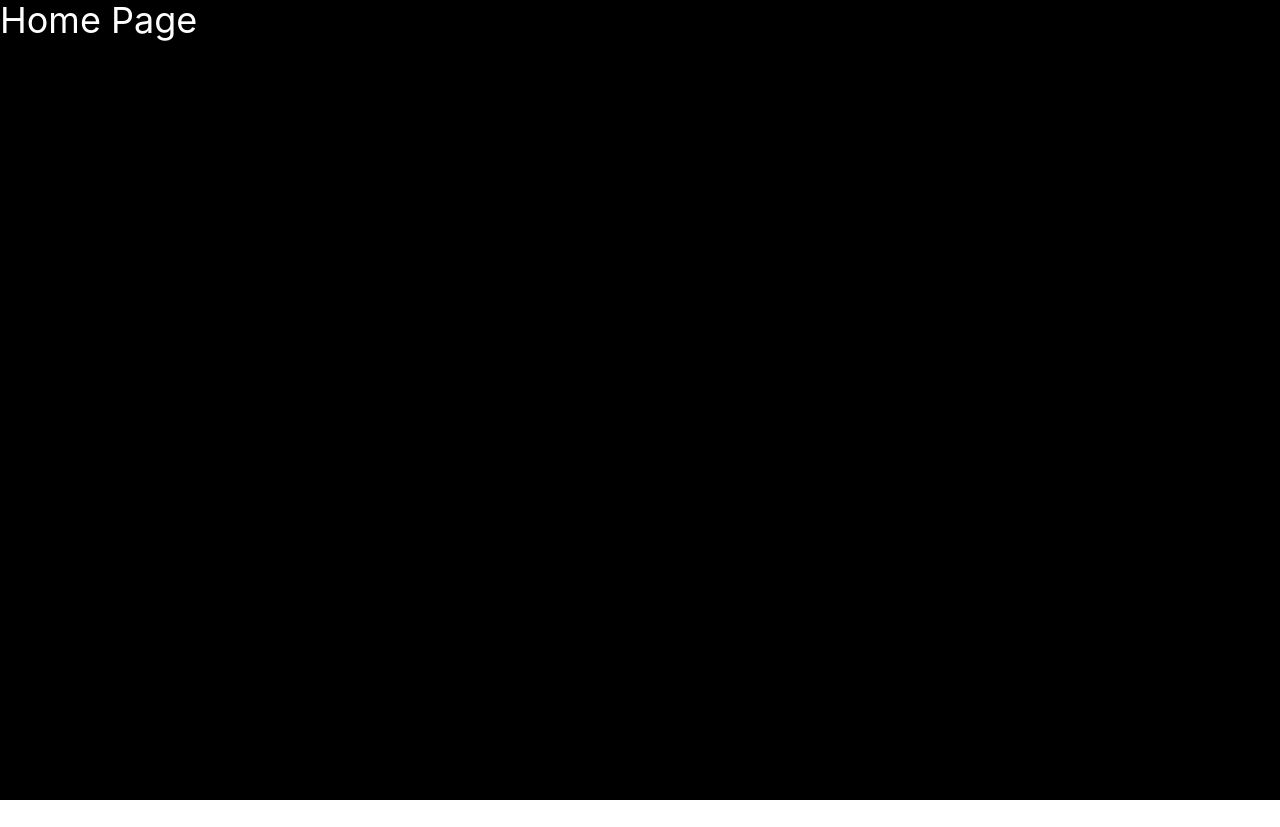
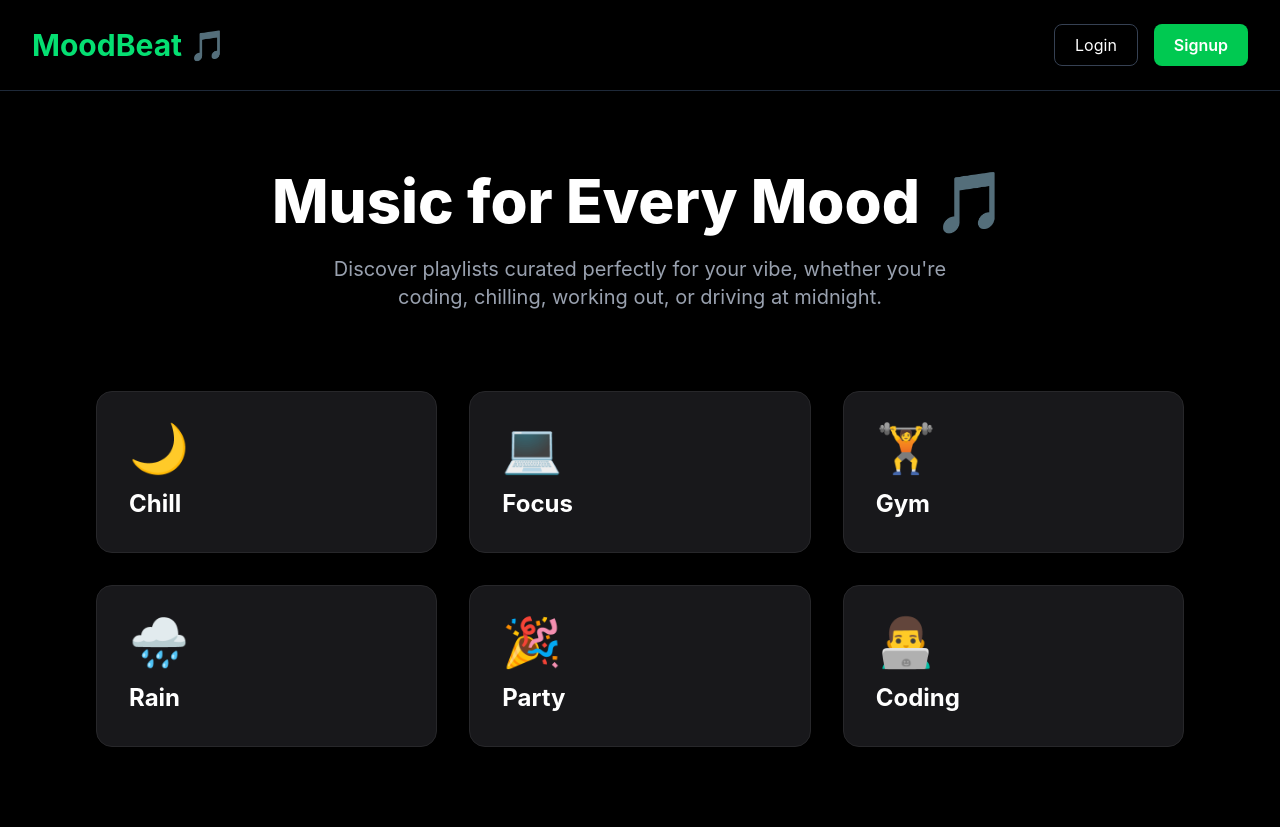
Before and after one commit to Kaushal-dev8/moodbeat-devsecops, a React app in the folder frontend/: page / in a window 1280 px wide. Before the commit the page ends 800 px from the top, so only its background shows below. Built offline with nearby package versions, Linux system fonts and the light colour scheme; the HTML template or start-up script is replaced by a standard one.

Commit message:
Build landing page UI with mood cards

```diff
--- /dev/null
+++ b/frontend/src/components/Moodcard.jsx
@@ -0,0 +1,15 @@
+function MoodCard({ title, emoji }) {
+    return (
+        <div className="bg-zinc-900 hover:bg-zinc-800 transition rounded-2xl p-8 cursor-pointer border border-zinc-800 hover:border-green-400">
+            <div className="text-5xl mb-4">
+                {emoji}
+            </div>
+
+            <h2 className="text-2xl font-bold">
+                {title}
+            </h2>
+        </div>
+    )
+}
+
+export default MoodCard
--- /dev/null
+++ b/frontend/src/components/Navbar.jsx
@@ -0,0 +1,21 @@
+function Navbar() {
+    return (
+        <nav className="flex items-center justify-between px-8 py-6 border-b border-gray-800">
+            <h1 className="text-3xl font-bold text-green-400">
+                MoodBeat 🎵
+            </h1>
+
+            <div className="flex gap-4">
+                <button className="px-5 py-2 rounded-lg border border-gray-700 hover:bg-gray-800 transition">
+                    Login
+                </button>
+
+                <button className="px-5 py-2 rounded-lg bg-green-500 hover:bg-green-600 transition font-semibold">
+                    Signup
+                </button>
+            </div>
+        </nav>
+    )
+}
+
+export default Navbar
--- a/frontend/src/pages/Home.jsx
+++ b/frontend/src/pages/Home.jsx
@@ -1,7 +1,41 @@
+import Navbar from "../components/Navbar"
+import MoodCard from "../components/MoodCard"
+
 function Home() {
+    const moods = [
+        { title: "Chill", emoji: "🌙" },
+        { title: "Focus", emoji: "💻" },
+        { title: "Gym", emoji: "🏋️" },
+        { title: "Rain", emoji: "🌧️" },
+        { title: "Party", emoji: "🎉" },
+        { title: "Coding", emoji: "👨‍💻" },
+    ]
+
     return (
-        <div className="text-white text-4xl">
-            Home Page
+        <div className="min-h-screen bg-black text-white">
+            <Navbar />
+
+            <section className="px-8 py-20 text-center">
+                <h1 className="text-6xl font-extrabold mb-6">
+                    Music for Every Mood 🎵
+                </h1>
+
+                <p className="text-gray-400 text-xl max-w-2xl mx-auto">
+                    Discover playlists curated perfectly for your vibe,
+                    whether you're coding, chilling, working out, or
+                    driving at midnight.
+                </p>
+            </section>
+
+            <section className="grid grid-cols-1 sm:grid-cols-2 lg:grid-cols-3 gap-8 px-8 pb-20 max-w-6xl mx-auto">
+                {moods.map((mood) => (
+                    <MoodCard
+                        key={mood.title}
+                        title={mood.title}
+                        emoji={mood.emoji}
+                    />
+                ))}
+            </section>
         </div>
     )
 }
```
